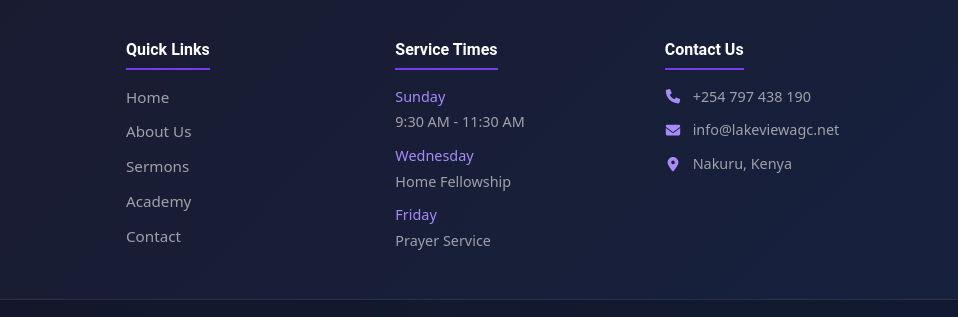
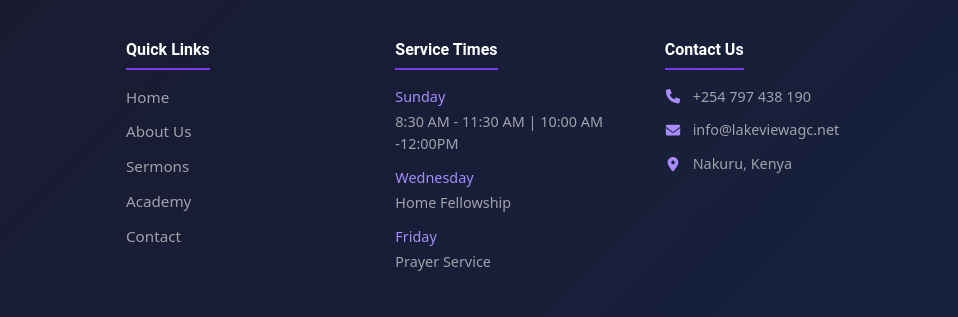
Before and after one commit to kipyegonline/lakeview-gatsby, a Gatsby site: page / in a window 1280 px wide. Shown: the part 2585-2902 px from the top of the page, 322-1280 px from the left. Built offline with nearby package versions, Linux system fonts and the light colour scheme; Gatsby itself is replaced by a stand-in of ours.

Commit message:
service times

```diff
--- a/src/components/Home/intro/Intro.jsx
+++ b/src/components/Home/intro/Intro.jsx
@@ -105,7 +105,7 @@ const Intro = ({ churcharea = [] }) => {
               <ServiceTimeCard
                 icon="🌟"
                 title="Second Service"
-                time="10:00 - 11:30 AM"
+                time="10:00 - 12:00 PM"
                 delay="100"
               />
               <ServiceTimeCard
--- a/src/components/ui/footer/Footer.jsx
+++ b/src/components/ui/footer/Footer.jsx
@@ -100,7 +100,9 @@ const Footer = () => {
             <div className="footer-services">
               <div className="footer-service-item">
                 <span className="footer-service-day">Sunday</span>
-                <span className="footer-service-time">9:30 AM - 11:30 AM</span>
+                <span className="footer-service-time">
+                  8:30 AM - 11:30 AM | 10:00 AM -12:00PM
+                </span>
               </div>
               <div className="footer-service-item">
                 <span className="footer-service-day">Wednesday</span>
```
